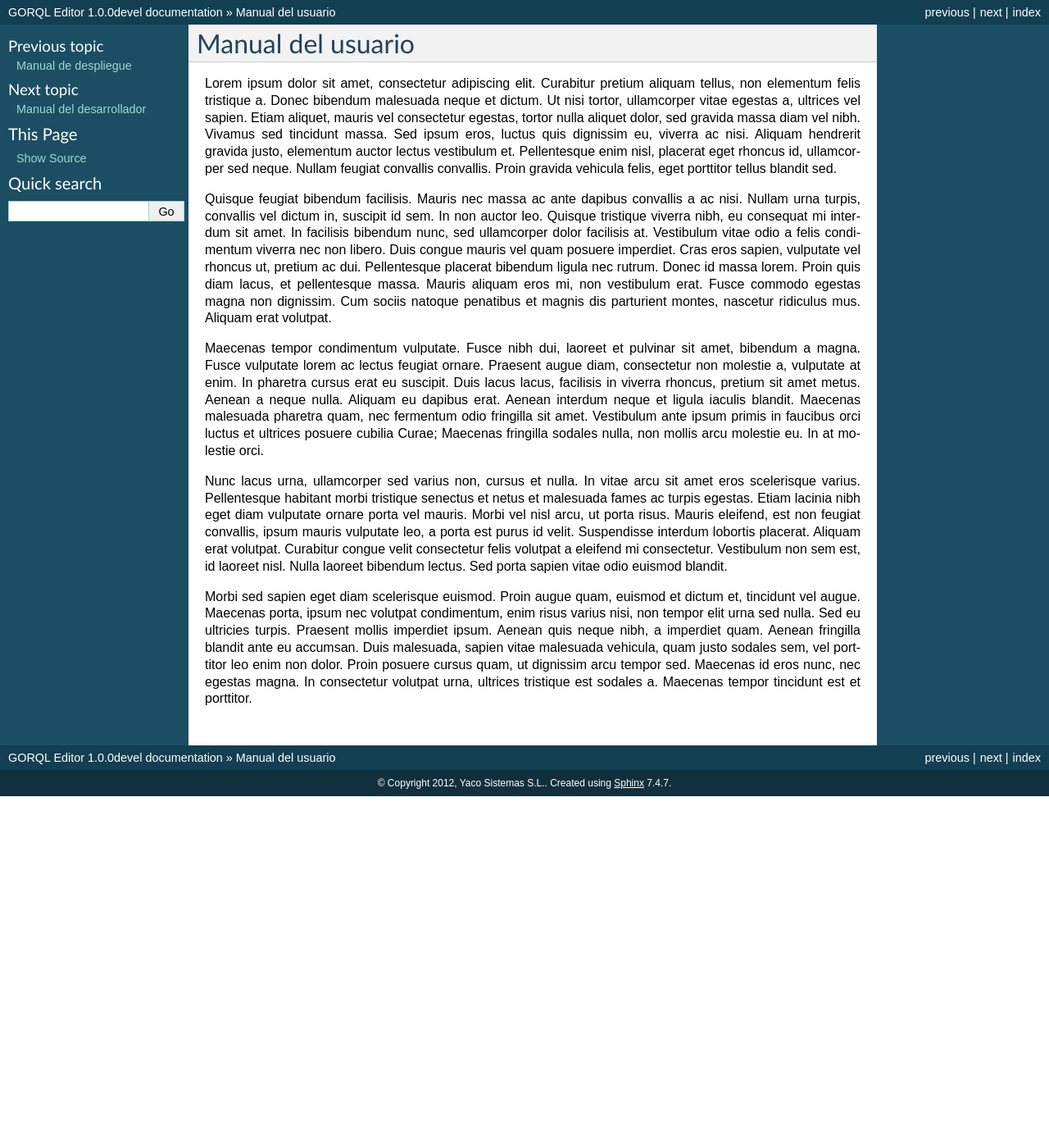
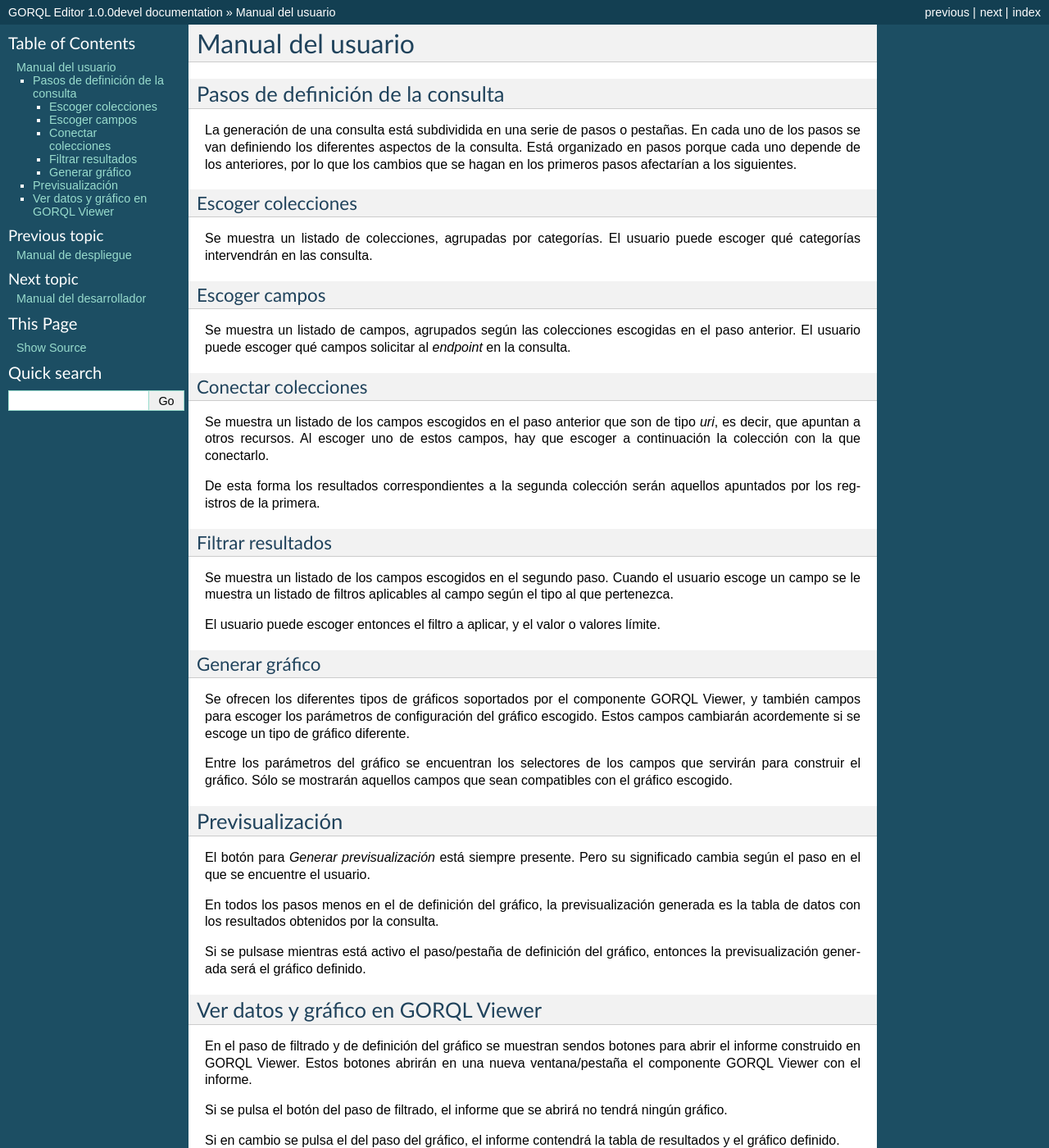
Before and after one commit to Yaco-Sistemas/gorql-editor, a Sphinx documentation site: the page built from docs/source/user.rst, in a window 1280 px wide and 1400 px high. Shown: the whole window at 82% size. Built offline with Sphinx 7.4.7, drawn with Linux system fonts in a browser that asks for light colours.

Commit message:
Ver #131 Primera versión del manual de usuario.

```diff
--- a/docs/source/user.rst
+++ b/docs/source/user.rst
@@ -2,53 +2,81 @@
 Manual del usuario
 ==================
 
-Lorem ipsum dolor sit amet, consectetur adipiscing elit. Curabitur pretium
-aliquam tellus, non elementum felis tristique a. Donec bibendum malesuada neque
-et dictum. Ut nisi tortor, ullamcorper vitae egestas a, ultrices vel sapien.
-Etiam aliquet, mauris vel consectetur egestas, tortor nulla aliquet dolor, sed
-gravida massa diam vel nibh. Vivamus sed tincidunt massa. Sed ipsum eros, luctus
-quis dignissim eu, viverra ac nisi. Aliquam hendrerit gravida justo, elementum
-auctor lectus vestibulum et. Pellentesque enim nisl, placerat eget rhoncus id,
-ullamcorper sed neque. Nullam feugiat convallis convallis. Proin gravida
-vehicula felis, eget porttitor tellus blandit sed.
+Pasos de definición de la consulta
+==================================
 
-Quisque feugiat bibendum facilisis. Mauris nec massa ac ante dapibus convallis a
-ac nisi. Nullam urna turpis, convallis vel dictum in, suscipit id sem. In non
-auctor leo. Quisque tristique viverra nibh, eu consequat mi interdum sit amet.
-In facilisis bibendum nunc, sed ullamcorper dolor facilisis at. Vestibulum vitae
-odio a felis condimentum viverra nec non libero. Duis congue mauris vel quam
-posuere imperdiet. Cras eros sapien, vulputate vel rhoncus ut, pretium ac dui.
-Pellentesque placerat bibendum ligula nec rutrum. Donec id massa lorem. Proin
-quis diam lacus, et pellentesque massa. Mauris aliquam eros mi, non vestibulum
-erat. Fusce commodo egestas magna non dignissim. Cum sociis natoque penatibus et
-magnis dis parturient montes, nascetur ridiculus mus. Aliquam erat volutpat.
+La generación de una consulta está subdividida en una serie de pasos o
+pestañas. En cada uno de los pasos se van definiendo los diferentes aspectos de
+la consulta. Está organizado en pasos porque cada uno depende de los
+anteriores, por lo que los cambios que se hagan en los primeros pasos
+afectarían a los siguientes.
 
-Maecenas tempor condimentum vulputate. Fusce nibh dui, laoreet et pulvinar sit
-amet, bibendum a magna. Fusce vulputate lorem ac lectus feugiat ornare. Praesent
-augue diam, consectetur non molestie a, vulputate at enim. In pharetra cursus
-erat eu suscipit. Duis lacus lacus, facilisis in viverra rhoncus, pretium sit
-amet metus. Aenean a neque nulla. Aliquam eu dapibus erat. Aenean interdum neque
-et ligula iaculis blandit. Maecenas malesuada pharetra quam, nec fermentum odio
-fringilla sit amet. Vestibulum ante ipsum primis in faucibus orci luctus et
-ultrices posuere cubilia Curae; Maecenas fringilla sodales nulla, non mollis
-arcu molestie eu. In at molestie orci.
+Escoger colecciones
+-------------------
 
-Nunc lacus urna, ullamcorper sed varius non, cursus et nulla. In vitae arcu sit
-amet eros scelerisque varius. Pellentesque habitant morbi tristique senectus et
-netus et malesuada fames ac turpis egestas. Etiam lacinia nibh eget diam
-vulputate ornare porta vel mauris. Morbi vel nisl arcu, ut porta risus. Mauris
-eleifend, est non feugiat convallis, ipsum mauris vulputate leo, a porta est
-purus id velit. Suspendisse interdum lobortis placerat. Aliquam erat volutpat.
-Curabitur congue velit consectetur felis volutpat a eleifend mi consectetur.
-Vestibulum non sem est, id laoreet nisl. Nulla laoreet bibendum lectus. Sed
-porta sapien vitae odio euismod blandit.
+Se muestra un listado de colecciones, agrupadas por categorías. El usuario
+puede escoger qué categorías intervendrán en las consulta.
 
-Morbi sed sapien eget diam scelerisque euismod. Proin augue quam, euismod et
-dictum et, tincidunt vel augue. Maecenas porta, ipsum nec volutpat condimentum,
-enim risus varius nisi, non tempor elit urna sed nulla. Sed eu ultricies turpis.
-Praesent mollis imperdiet ipsum. Aenean quis neque nibh, a imperdiet quam.
-Aenean fringilla blandit ante eu accumsan. Duis malesuada, sapien vitae
-malesuada vehicula, quam justo sodales sem, vel porttitor leo enim non dolor.
-Proin posuere cursus quam, ut dignissim arcu tempor sed. Maecenas id eros nunc,
-nec egestas magna. In consectetur volutpat urna, ultrices tristique est sodales
-a. Maecenas tempor tincidunt est et porttitor.
+Escoger campos
+--------------
+
+Se muestra un listado de campos, agrupados según las colecciones escogidas en
+el paso anterior. El usuario puede escoger qué campos solicitar al *endpoint*
+en la consulta.
+
+Conectar colecciones
+--------------------
+
+Se muestra un listado de los campos escogidos en el paso anterior que son de
+tipo *uri*, es decir, que apuntan a otros recursos. Al escoger uno de estos
+campos, hay que escoger a continuación la colección con la que conectarlo.
+
+De esta forma los resultados correspondientes a la segunda colección serán
+aquellos apuntados por los registros de la primera.
+
+Filtrar resultados
+------------------
+
+Se muestra un listado de los campos escogidos en el segundo paso. Cuando el
+usuario escoge un campo se le muestra un listado de filtros aplicables al campo
+según el tipo al que pertenezca.
+
+El usuario puede escoger entonces el filtro a aplicar, y el valor o valores
+límite.
+
+Generar gráfico
+---------------
+
+Se ofrecen los diferentes tipos de gráficos soportados por el componente GORQL
+Viewer, y también campos para escoger los parámetros de configuración del
+gráfico escogido. Estos campos cambiarán acordemente si se escoge un tipo de
+gráfico diferente.
+
+Entre los parámetros del gráfico se encuentran los selectores de los campos
+que servirán para construir el gráfico. Sólo se mostrarán aquellos campos que
+sean compatibles con el gráfico escogido.
+
+Previsualización
+================
+
+El botón para *Generar previsualización* está siempre presente. Pero su
+significado cambia según el paso en el que se encuentre el usuario.
+
+En todos los pasos menos en el de definición del gráfico, la previsualización
+generada es la tabla de datos con los resultados obtenidos por la consulta.
+
+Si se pulsase mientras está activo el paso/pestaña de definición del gráfico,
+entonces la previsualización generada será el gráfico definido.
+
+Ver datos y gráfico en GORQL Viewer
+===================================
+
+En el paso de filtrado y de definición del gráfico se muestran sendos botones
+para abrir el informe construido en GORQL Viewer. Estos botones abrirán en
+una nueva ventana/pestaña el componente GORQL Viewer con el informe.
+
+Si se pulsa el botón del paso de filtrado, el informe que se abrirá no tendrá
+ningún gráfico.
+
+Si en cambio se pulsa el del paso del gráfico, el informe contendrá la tabla de
+resultados y el gráfico definido.
```
